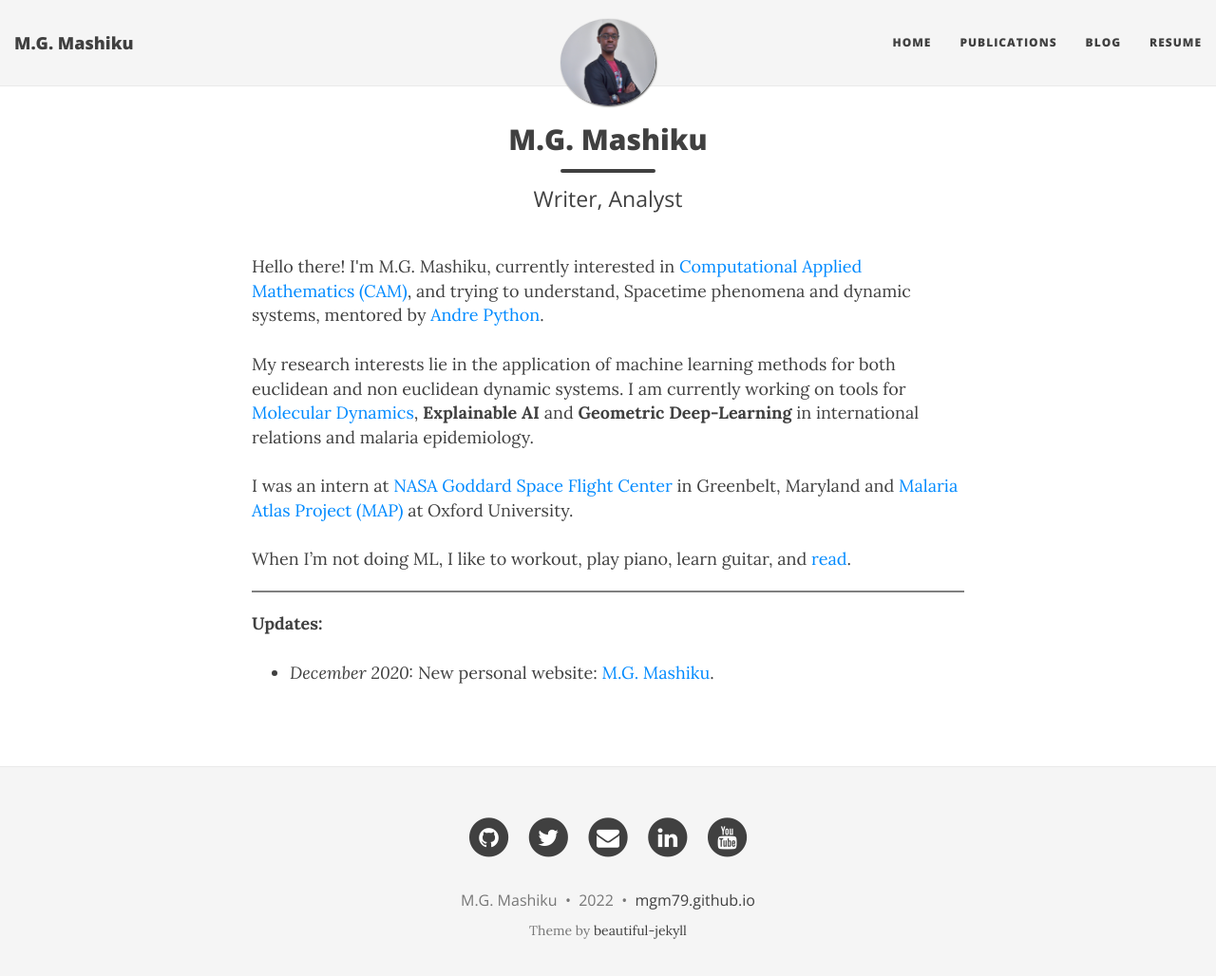
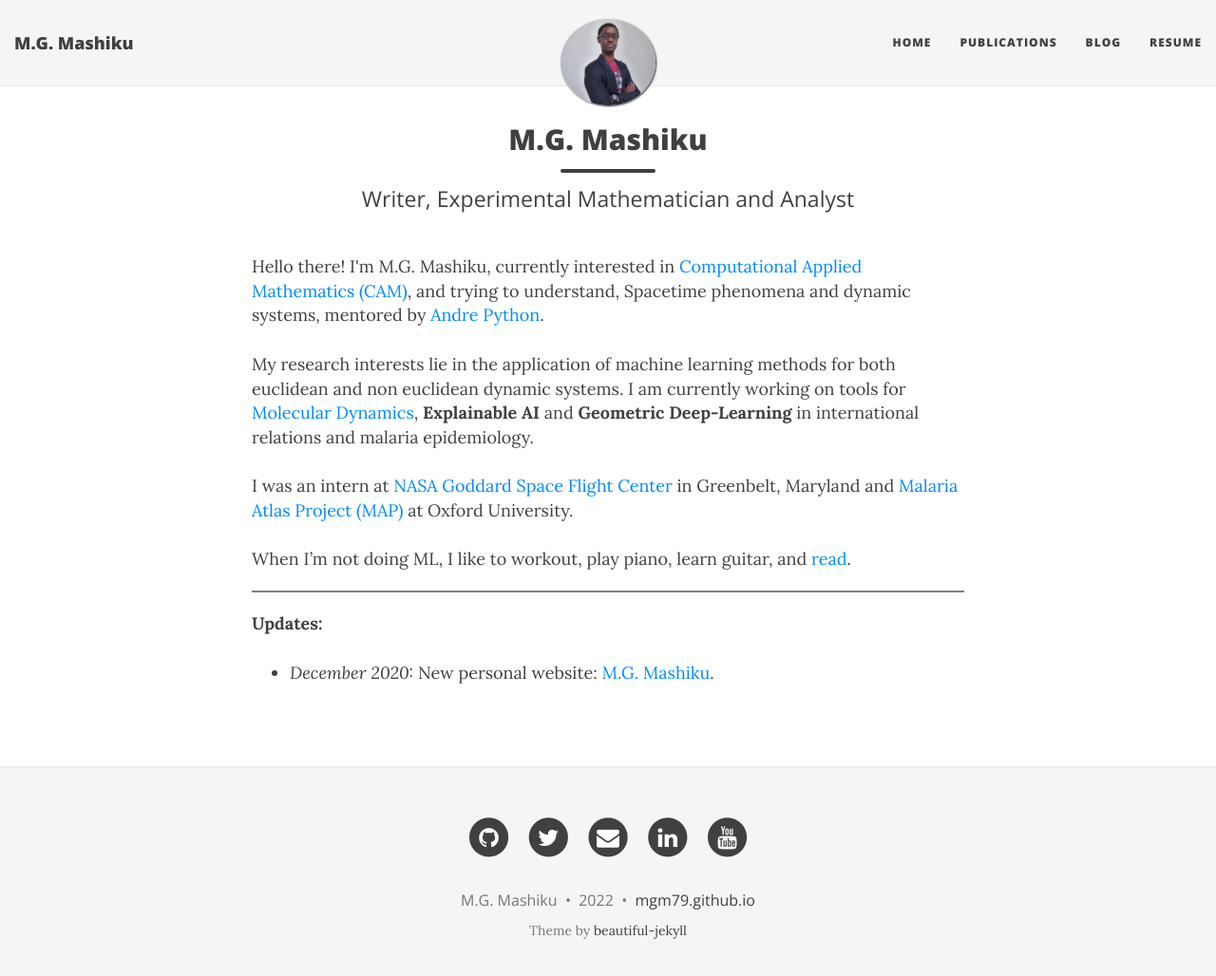
Before and after one commit to mgm79/mgm79.github.io, a Jekyll site: the page built from index.html, in a window 1280 px wide and 1041 px high. Shown: the top 1028 px of the window at 95% size. Built offline with Jekyll 4.4.1, drawn with Linux system fonts in a browser that asks for light colours; nearby versions of some CDN libraries; the list of posts is cut into pages by our own code.

Commit message:
Update with EM
Added EM in my description

```diff
--- a/index.html
+++ b/index.html
@@ -1,7 +1,7 @@
 ---
 layout: page
 title: M.G. Mashiku
-subtitle: Writer, Analyst
+subtitle: Writer, Experimental Mathematician and Analyst
 use-site-title: true
 ---
 
```
